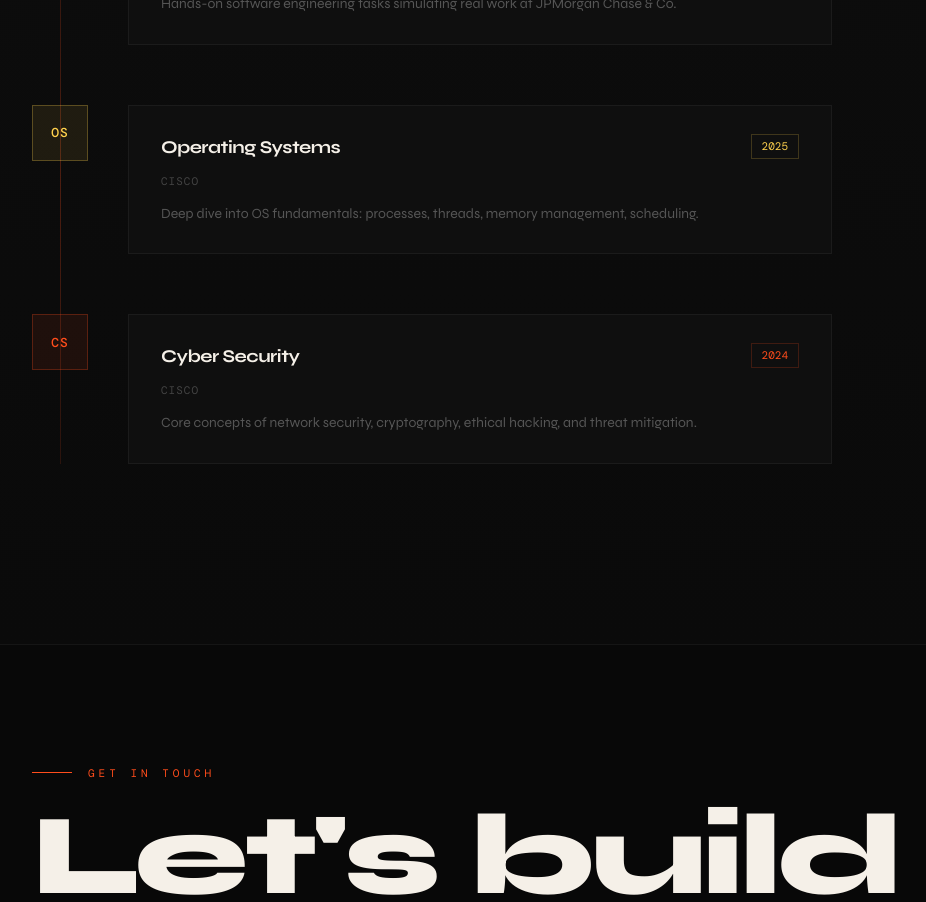
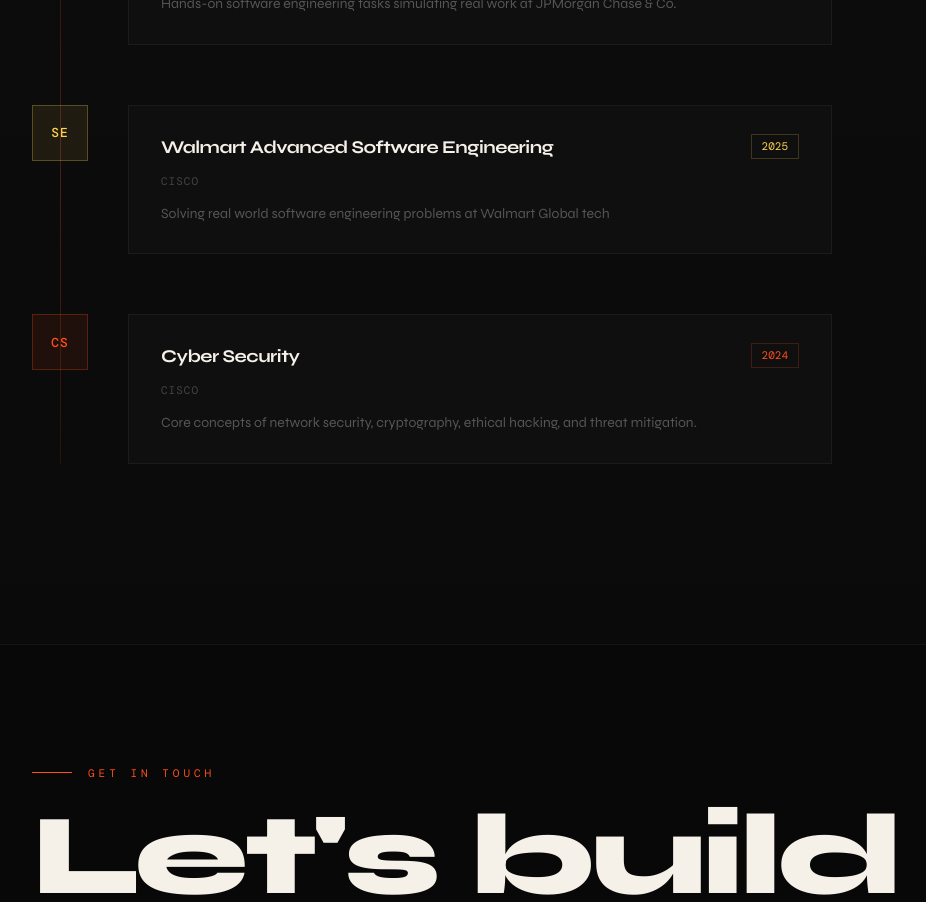
Before and after one commit to aniketShukla1605/Portfolio, a React (Vite) app: page / in a window 1280 px wide. Shown: the part 4160-5062 px from the top of the page, without its empty margins (8-934 px from the left). Built offline with nearby package versions, Linux system fonts and the light colour scheme; a web font is replaced by a local one.

Commit message:
added new certification

```diff
--- a/src/components/Certifications.jsx
+++ b/src/components/Certifications.jsx
@@ -10,11 +10,11 @@
     color: "#4DFFB4",
   },
   {
-    title: "Operating Systems",
+    title: "Walmart Advanced Software Engineering",
     issuer: "Cisco",
     year: "2025",
-    description: "Deep dive into OS fundamentals: processes, threads, memory management, scheduling.",
-    badge: "OS",
+    description: "Solving real world software engineering problems at Walmart Global tech",
+    badge: "SE",
     color: "#FFD14D",
   },
   {
```
